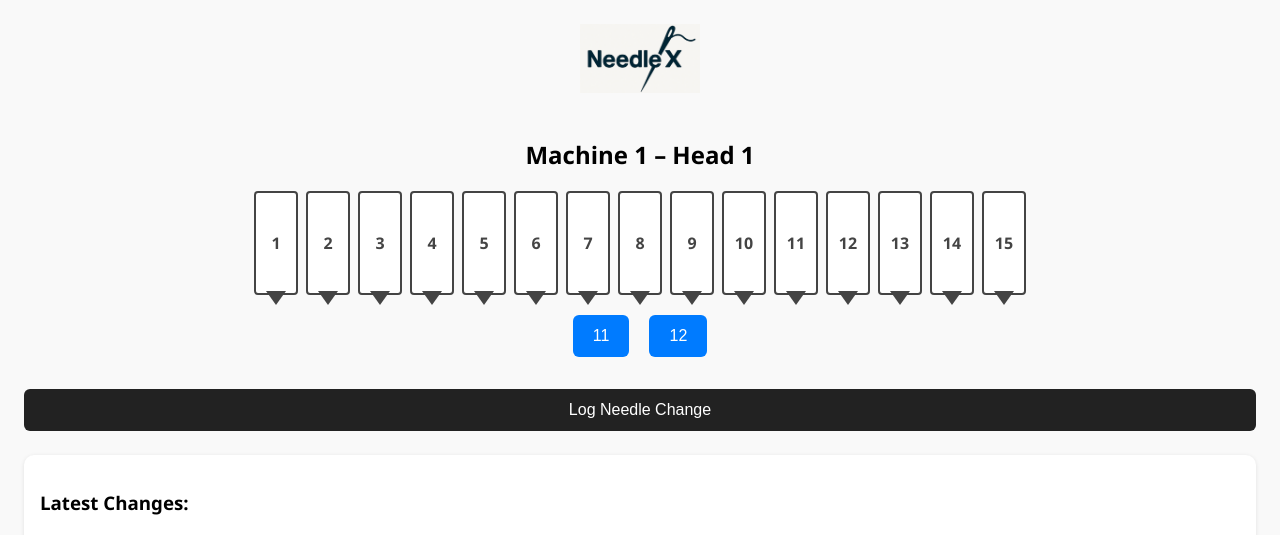
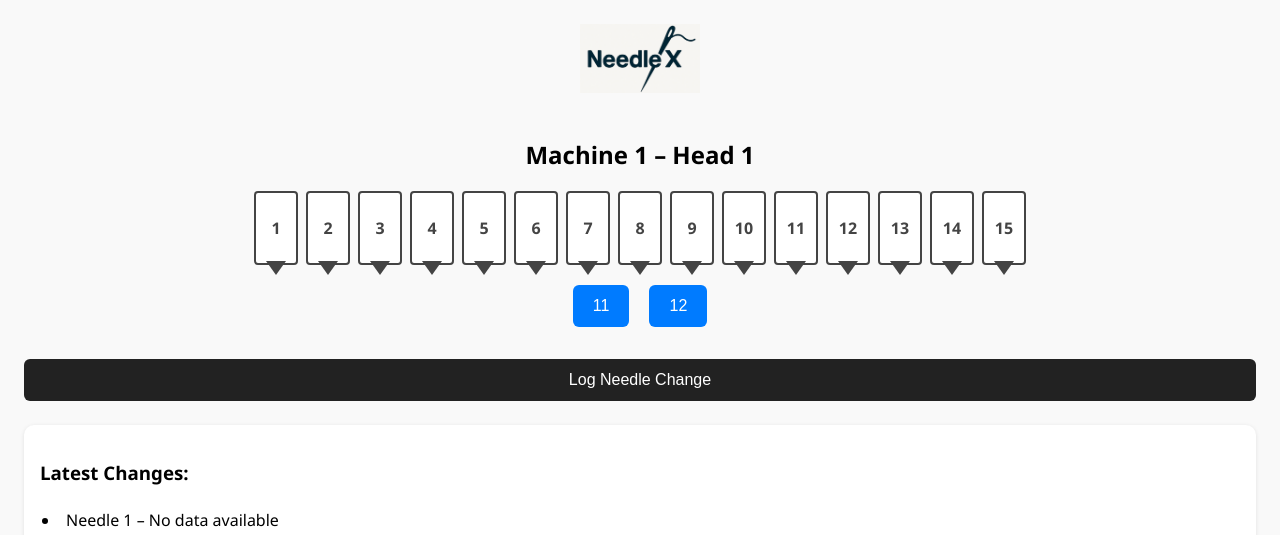
Before and after one commit to gigtarget/needlex, a Flask app: page /head/1/1 in a window 1280 px wide. Shown: the top 535 px of the page. Run offline with Flask 3, Linux system fonts and the light colour scheme; data that the repository does not hold is empty.

Commit message:
Update head_view.html

```diff
--- a/app/templates/head_view.html
+++ b/app/templates/head_view.html
@@ -26,7 +26,7 @@
 
         .needle {
             width: 40px;
-            height: 100px;
+            height: 70px;
             background: white;
             border: 2px solid #444;
             border-radius: 4px;
```
